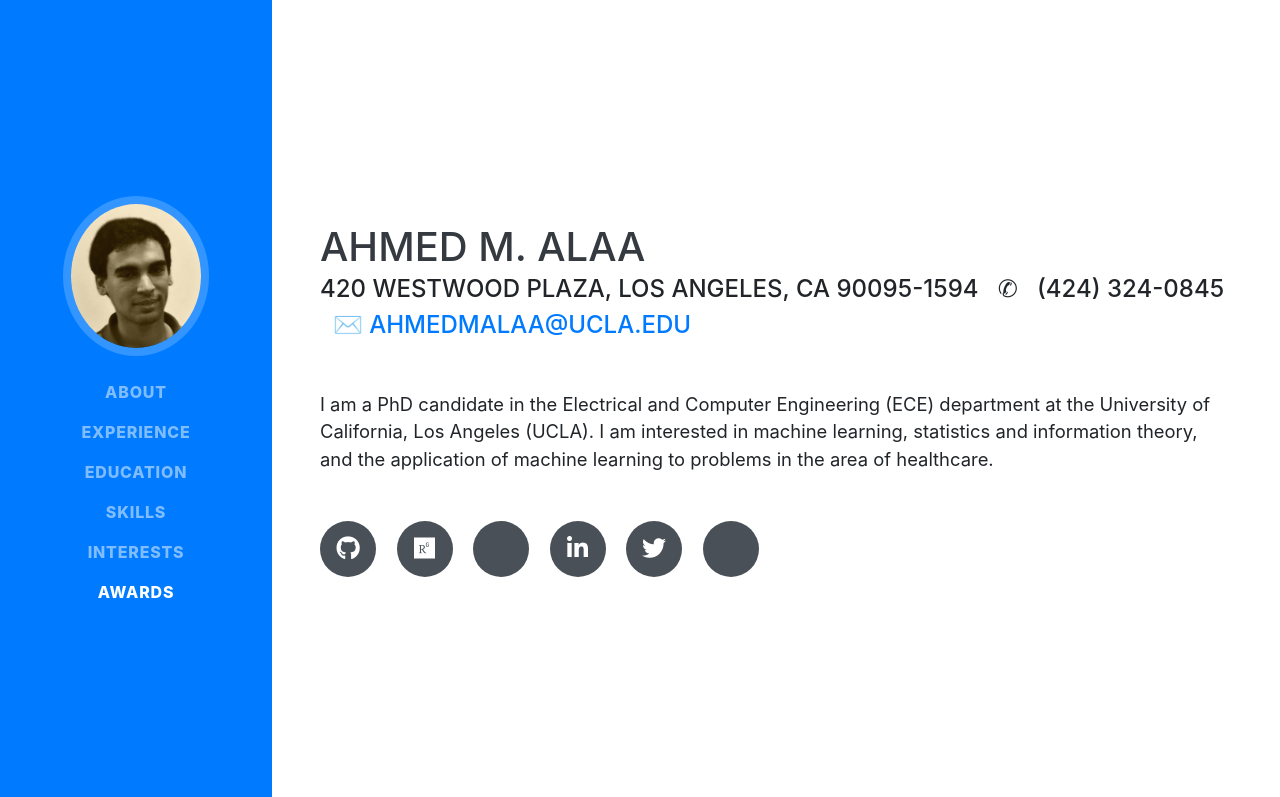
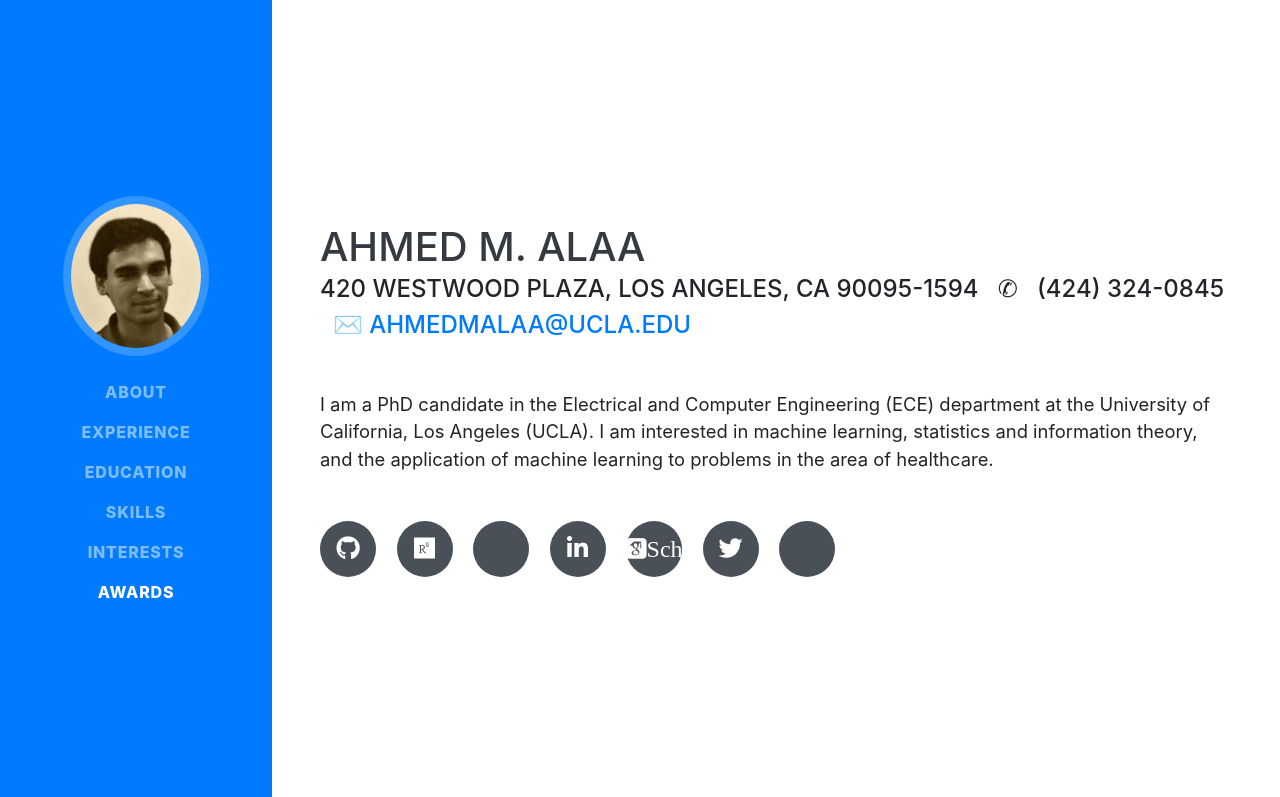
Before and after one commit to ahmedmalaa/web, a website with bundled scripts: page index.html in a window 1280 px wide. Shown: the top 797 px of the page. Built offline with nearby package versions, Linux system fonts and the light colour scheme; some icons are missing; a web font is replaced by a local one.

Commit message:
updated home page

```diff
--- a/index.html
+++ b/index.html
@@ -83,6 +83,9 @@
           <a href="https://www.linkedin.com/in/ahmed-m-alaa-b1007614/">
             <i class="fab fa-linkedin-in"></i>
           </a>
+
+<a href="https://github.com/ppxasjsm" class="icon style2 ai ai-google-scholar-square"><span class="label">Scholar</span></a>
+
           <a href="https://twitter.com/_AhmedAlaa_">
             <i class="fab fa-twitter"></i>
           </a>
```
